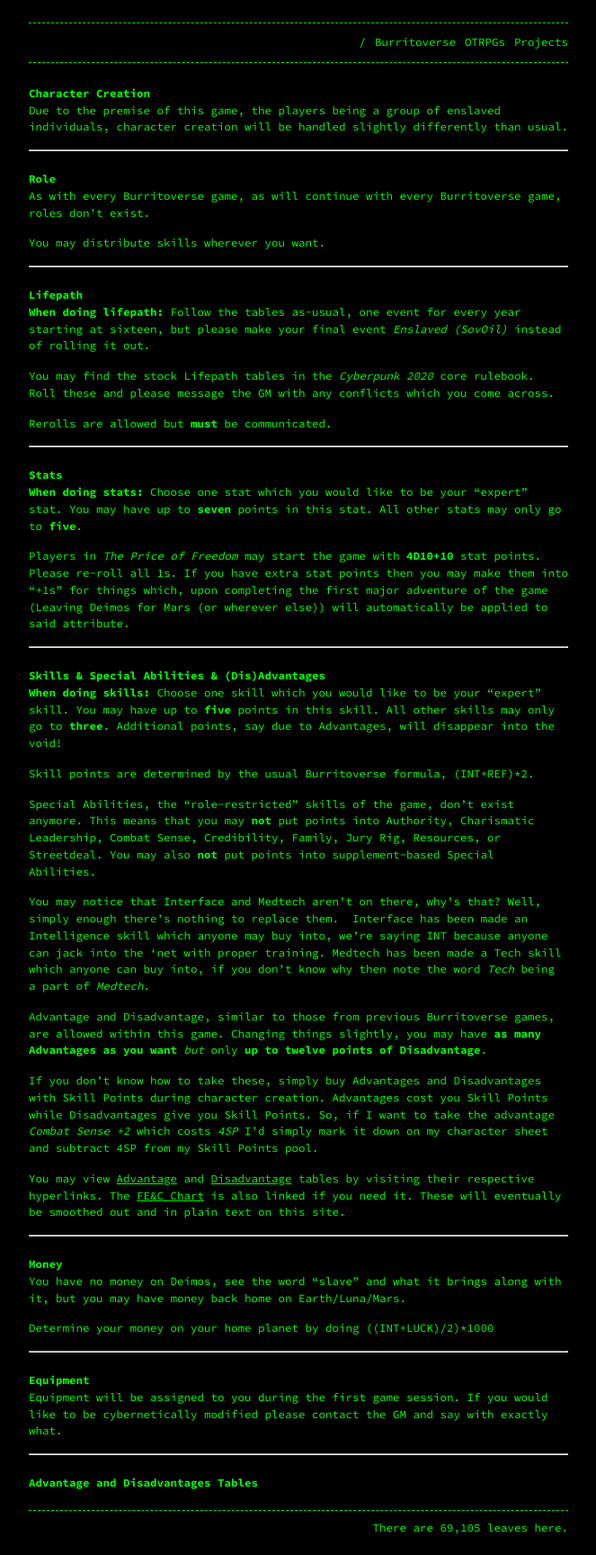
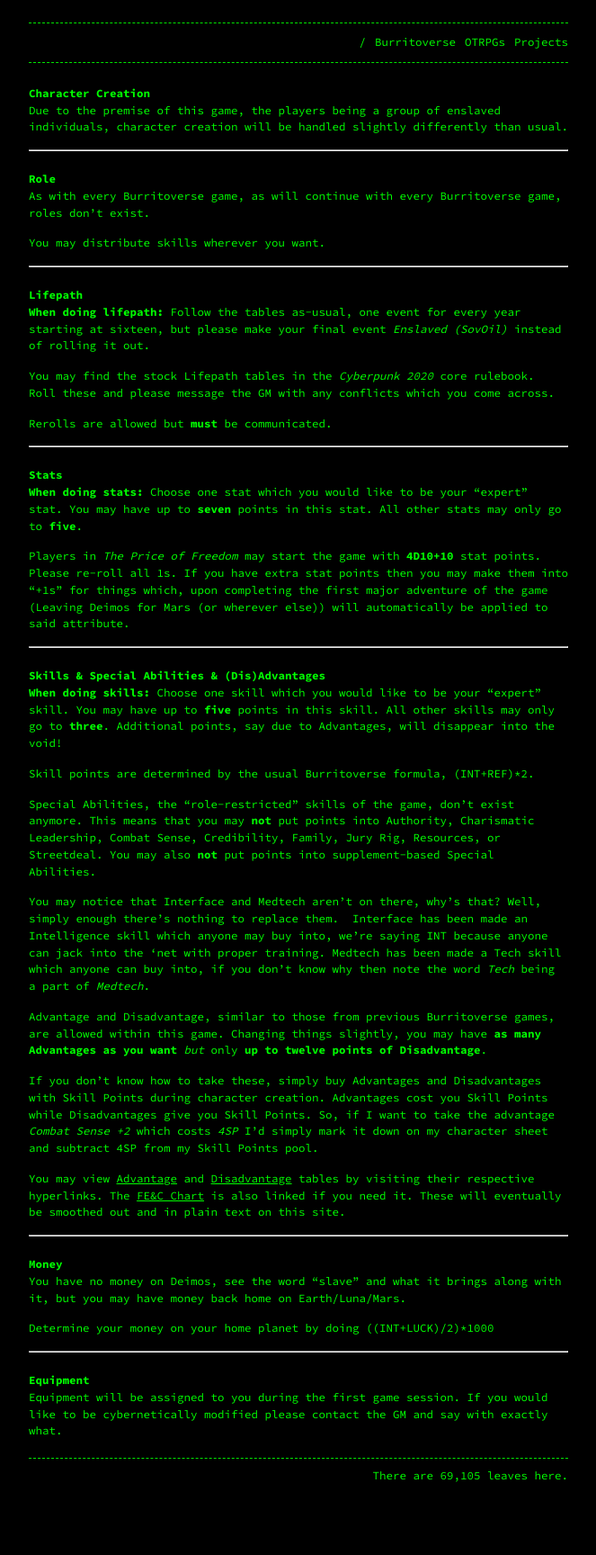
Before and after one commit to Terwilliger69105/69105.github.io, a Jekyll site: the page built from _pages/burritoverse/charactercreation.md, in a window 1280 px wide. Shown: the whole page at 90% size, without its empty margins (308-971 px from the left). Built offline with Jekyll 4.4.1, drawn with Linux system fonts in a browser that asks for light colours; our own code applies the rules of GitHub Pages for plain Markdown files; after the commit the page ends 1670 px from its top, so only the background shows below that.

Commit message:
Update charactercreation.md

```diff
--- a/_pages/burritoverse/charactercreation.md
+++ b/_pages/burritoverse/charactercreation.md
@@ -65,7 +65,3 @@ Determine your money on your home planet by doing ((INT+LUCK)/2)*1000
 ### Equipment
 
 Equipment will be assigned to you during the first game session. If you would like to be cybernetically modified please contact the GM and say with exactly what.
-
----
-
-### Advantage and Disadvantages Tables
```
